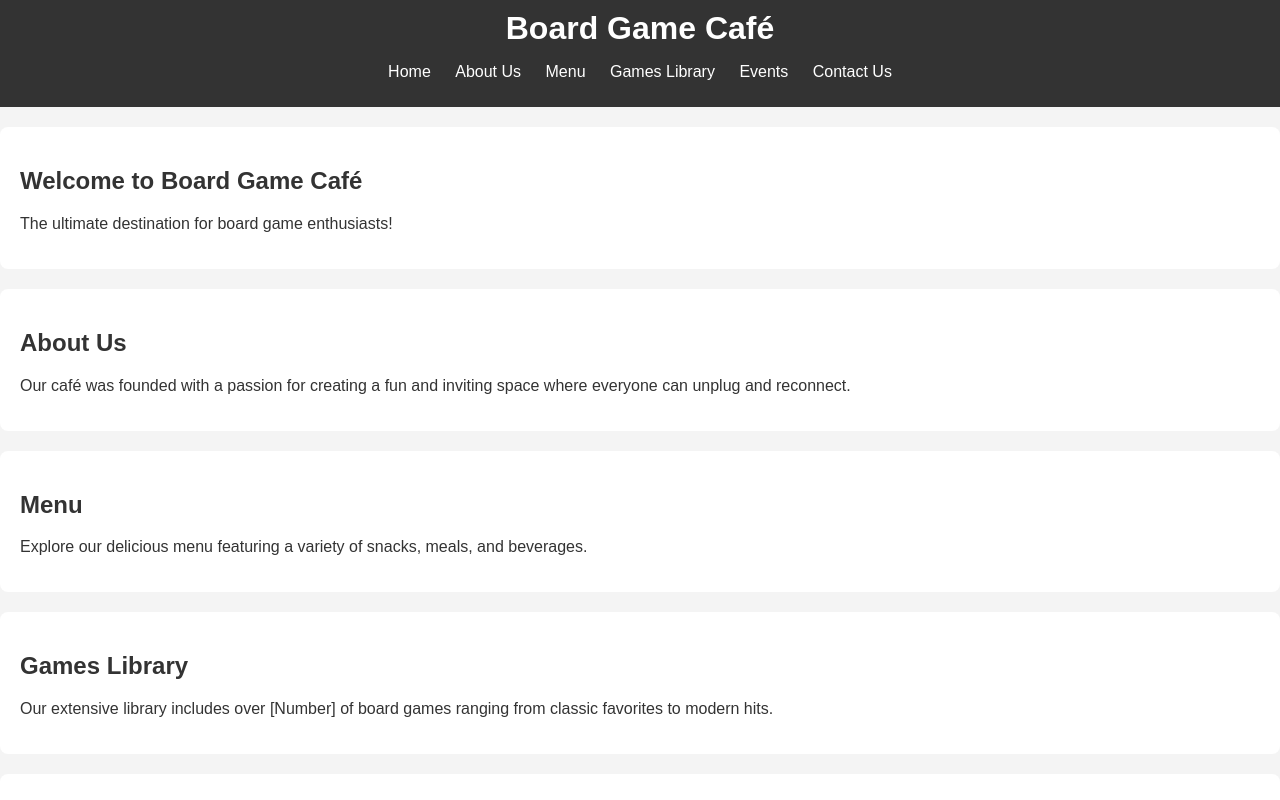
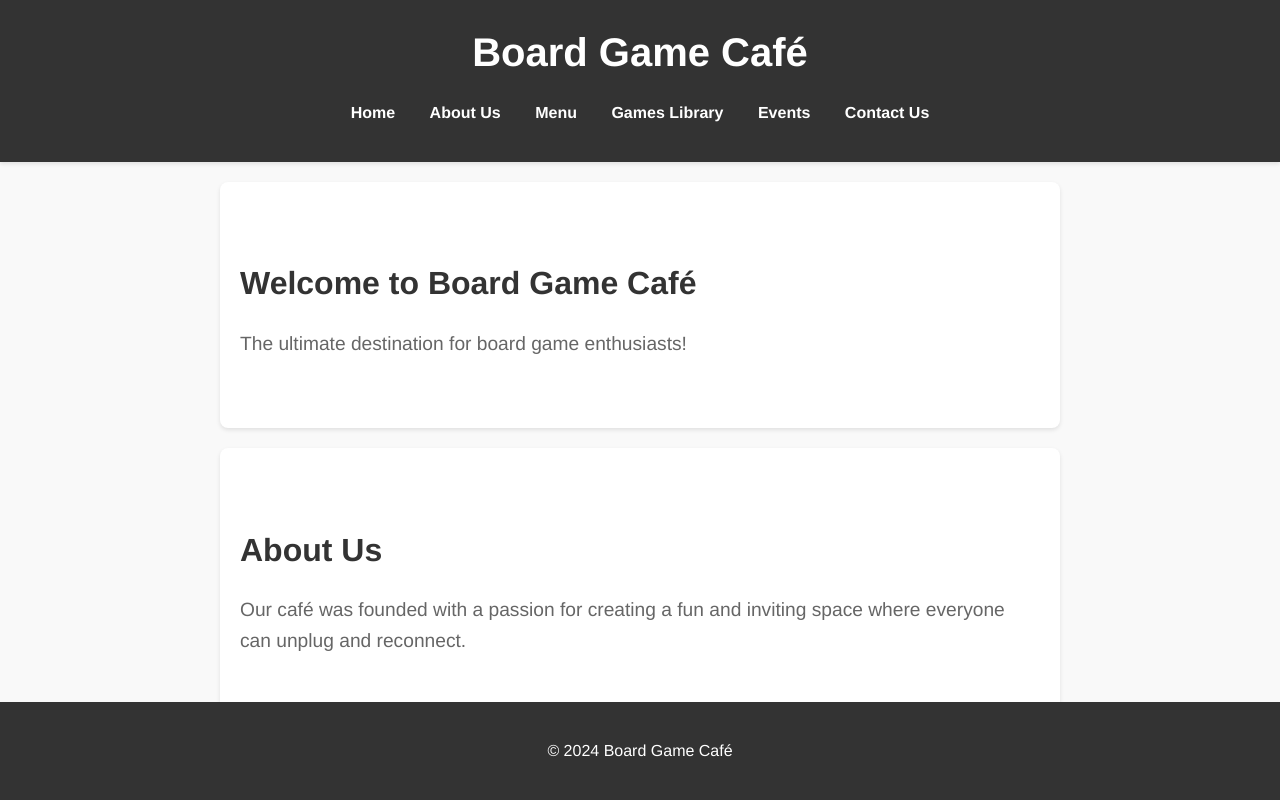
Before and after one commit to yukidevainilla/board-game-cafe, a plain HTML site: page index.html in a window 1280 px wide. Shown: the top 800 px of the page. Drawn offline with Linux system fonts and the light colour scheme; a script that the page names is missing.

Commit message:
Add files via upload

```diff
--- a/styles.css
+++ b/styles.css
@@ -1,20 +1,25 @@
+/* General Styles */
 body {
-    font-family: Arial, sans-serif;
+    font-family: 'Helvetica Neue', Helvetica, Arial, sans-serif;
     margin: 0;
     padding: 0;
-    background-color: #f4f4f4;
+    background-color: #f9f9f9;
     color: #333;
+    line-height: 1.6;
 }
 
+/* Header Styles */
 header {
     background-color: #333;
     color: #fff;
-    padding: 10px 0;
+    padding: 20px 0;
     text-align: center;
+    box-shadow: 0 2px 4px rgba(0, 0, 0, 0.1);
 }
 
 header h1 {
     margin: 0;
+    font-size: 2.5em;
 }
 
 nav ul {
@@ -24,24 +29,60 @@ nav ul {
 
 nav ul li {
     display: inline;
-    margin: 0 10px;
+    margin: 0 15px;
 }
 
 nav ul li a {
     color: #fff;
     text-decoration: none;
+    font-weight: bold;
 }
 
+nav ul li a:hover {
+    text-decoration: underline;
+}
+
+/* Section Styles */
 section {
-    padding: 20px;
+    padding: 50px 20px;
     margin: 20px 0;
     background-color: #fff;
     border-radius: 8px;
+    box-shadow: 0 2px 4px rgba(0, 0, 0, 0.1);
+    max-width: 800px;
+    margin-left: auto;
+    margin-right: auto;
 }
 
+section h2 {
+    font-size: 2em;
+    margin-bottom: 10px;
+}
+
+section p {
+    font-size: 1.2em;
+    color: #666;
+}
+
+/* Footer Styles */
 footer {
     text-align: center;
-    padding: 10px 0;
+    padding: 20px 0;
     background-color: #333;
     color: #fff;
+    position: fixed;
+    bottom: 0;
+    width: 100%;
 }
+
+/* Add some responsiveness */
+@media (max-width: 768px) {
+    nav ul li {
+        display: block;
+        margin: 10px 0;
+    }
+
+    header h1 {
+        font-size: 2em;
+    }
+}
```
